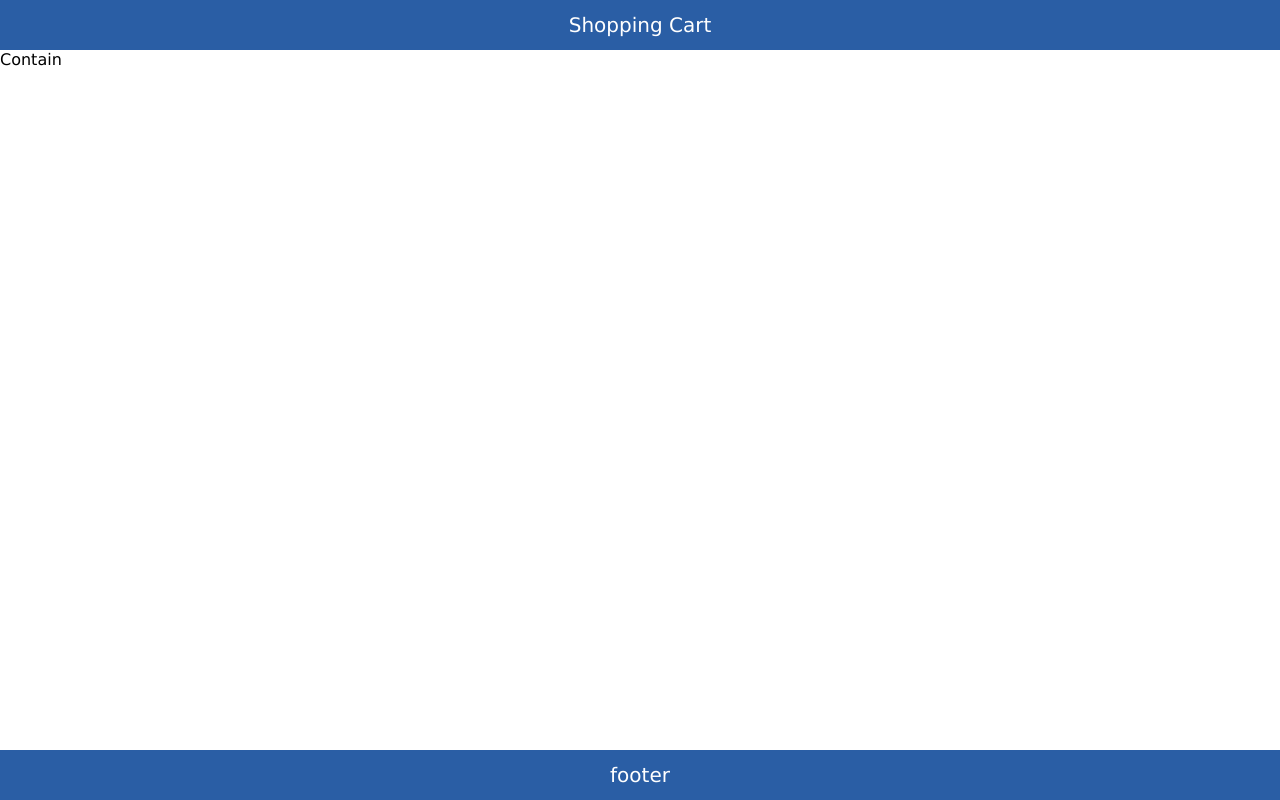
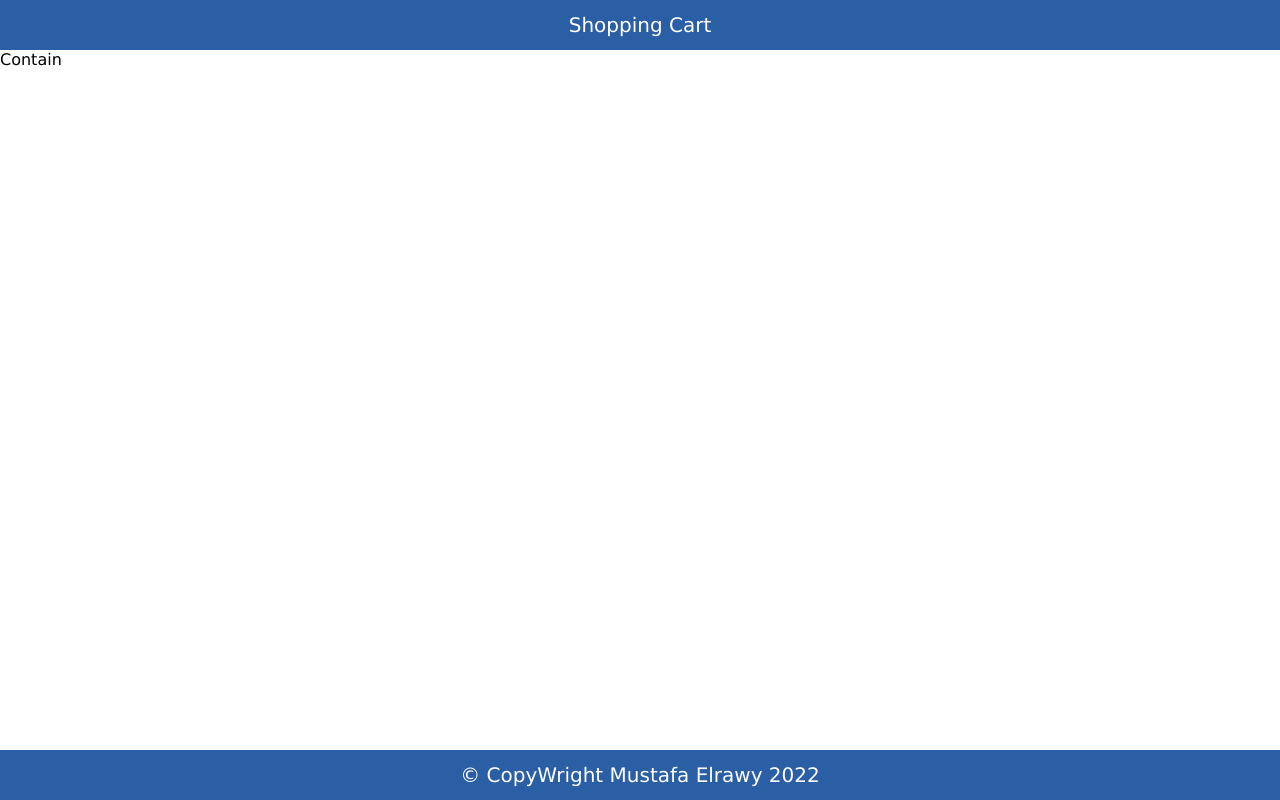
Before and after one commit to Moustafa423/React-shopping-cart, a React (Create React App) app in the folder Client/: page / in a window 1280 px wide. Built offline with nearby package versions, Linux system fonts and the light colour scheme.

Commit message:
footer-comp

```diff
--- a/Client/package.json
+++ b/Client/package.json
@@ -15,7 +15,7 @@
     "web-vitals": "^2.1.4"
   },
   "scripts": {
-    "sass":"gulp sass",
+    "watch":"gulp watch",
     "start": "react-scripts start",
     "build": "react-scripts build",
     "test": "react-scripts test",
--- a/Client/src/component/Footer/Footer.js
+++ b/Client/src/component/Footer/Footer.js
@@ -1,5 +1,7 @@
 import React from "react";
 import "../../css/Footer/Footer.css"
-export default function Footer() {
-  return <footer>footer</footer>;
+ function Footer() {
+  return <footer>&copy; CopyWright Mustafa Elrawy 2022</footer>;
 }
+
+export default Footer
```
Also changed, not shown: Client/gulpfile.js (+6 -2 lines).
